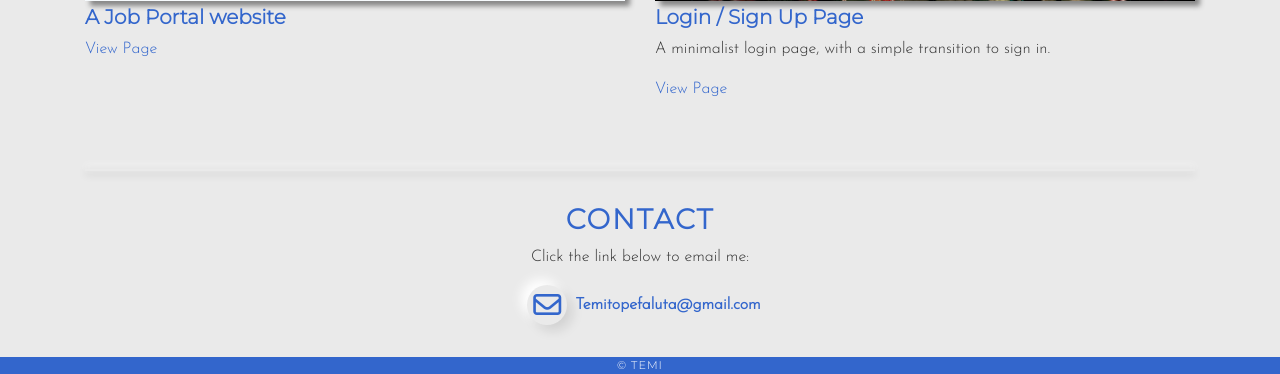
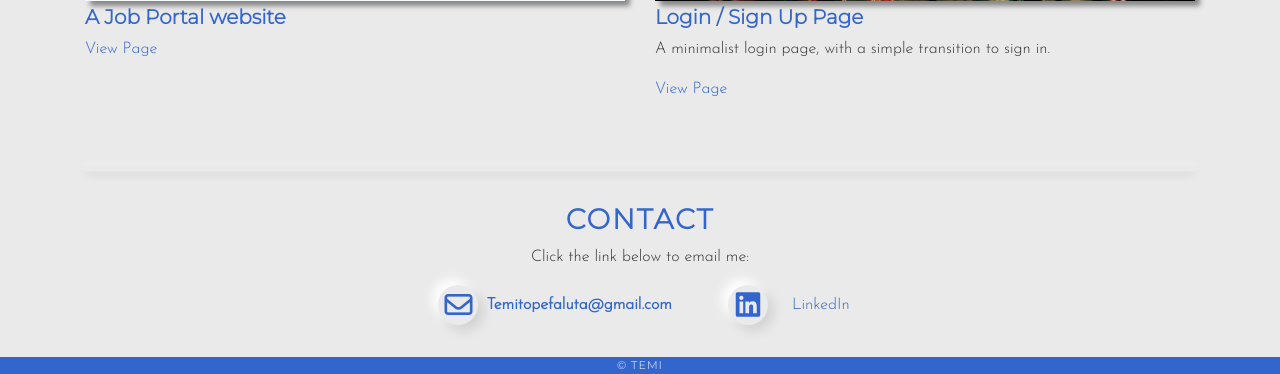
Before and after one commit to lasbohoo/temi-portfolio, a Django app: page / in a window 1280 px wide. Shown: the part 1992-2366 px from the top of the page. Run offline with Django 3.2, Linux system fonts and the light colour scheme; some libraries are stand-ins or nearby versions; some web fonts are replaced.

Commit message:
second commit

```diff
--- a/portfolio/temi/templates/temi/index.html
+++ b/portfolio/temi/templates/temi/index.html
@@ -139,9 +139,15 @@
           <div class="neuromorphic-icon mx-2">
             <i class="far fa-envelope"></i>
           </div>
-          <a class="email-link" href="mailto: simidawalang@gmail.com"
+          <a class="email-link" href="mailto: temitopefaluta@gmail.com"
             >Temitopefaluta@gmail.com</a
           >
+          <div class="d-flex align-items-center mt-3 mt-md-0 ml-md-5">
+            <div class="neuromorphic-icon mx-2">
+                <i class="fab fa-linkedin"></i>
+            </div>
+            <a href="https://www.linkedin.com/in/temitope-faluta-255527166/" class="ml-3">LinkedIn</a>
+        </div>
         </div>
       </section>
     </div>
```
